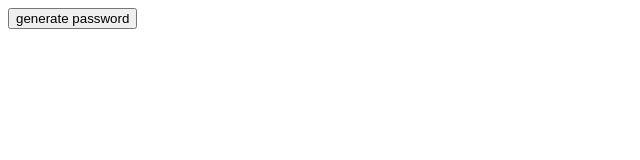
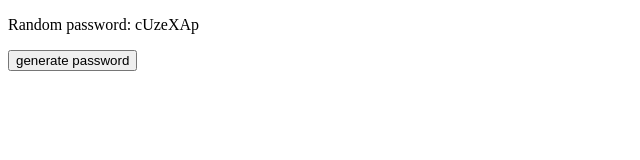
Before and after one commit to imranshaik777/portfolio, a plain HTML site: page JavaScript/random.html in a window 1280 px wide. Both pictures are taken after a click on the button "generate password". Shown: the whole page, without its empty margins (0-640 px from the left). Drawn offline with Linux system fonts and the light colour scheme.

Commit message:
first commit

```diff
--- a/JavaScript/random.html
+++ b/JavaScript/random.html
@@ -6,6 +6,7 @@
     <title>Document</title>
 </head>
 <body>
+    <p>Random password: <span id="show"></span></p>
     <button onclick="generate()" >generate password</button>
     <script>
         function generate(){
@@ -24,6 +25,7 @@
             }
             password=password.join("")
             console.log(password)
+            document.getElementById("show").innerHTML=password
         }
     </script>
 </body>
```
